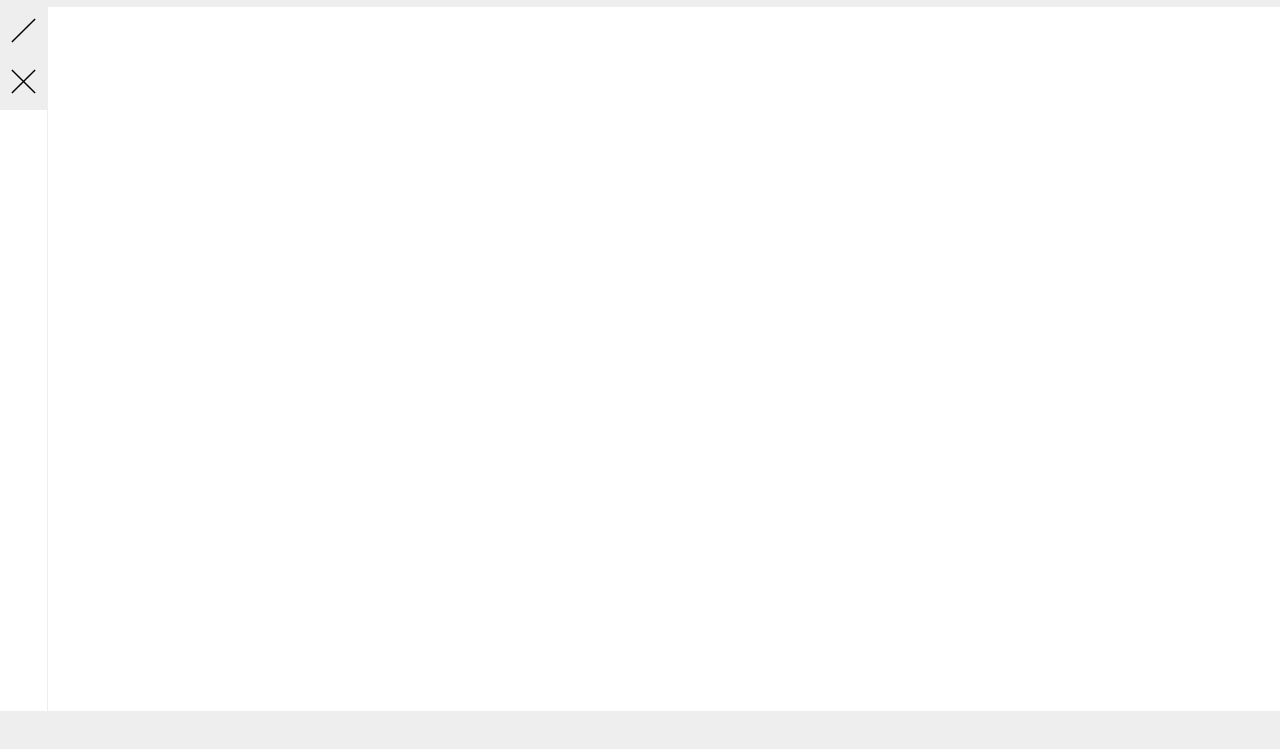
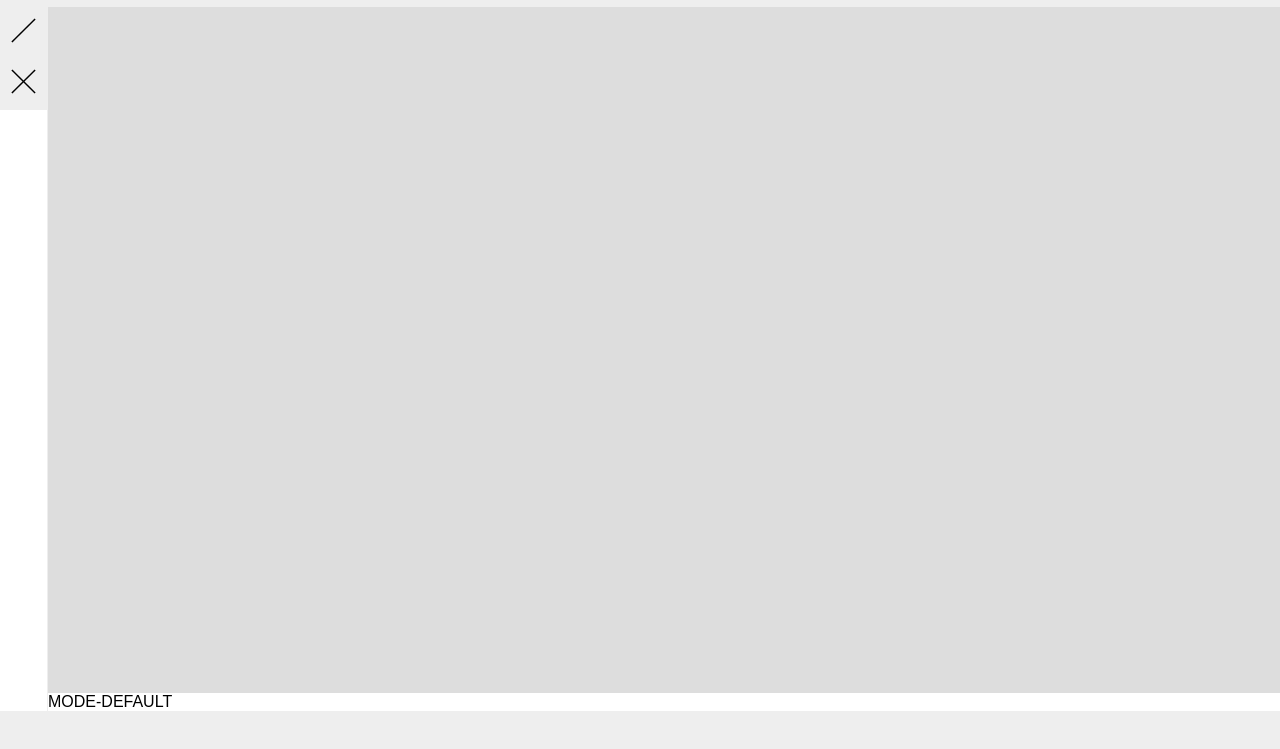
Before and after one commit to jlg-formation/svg-editor, a website built with Vite: page index.html in a window 1280 px wide. Shown: the part 41-790 px from the top of the page. Built offline with nearby package versions, Linux system fonts and the light colour scheme.

Commit message:
dev: added drawing board component

```diff
--- a/src/DrawingBoard.js
+++ b/src/DrawingBoard.js
@@ -1,4 +1,5 @@
-import { querySelector } from "./utils";
+import { Mode } from "./Mode";
+import { querySelector, querySelectorFromElt } from "./utils";
 
 export class DrawingBoard {
   /**
@@ -6,5 +7,21 @@ export class DrawingBoard {
    */
   constructor(selector) {
     this.elt = querySelector(selector);
+
+    // we add drawing-board class in order to let the DrawingBoard.css file to be applied.
+    this.elt.classList.add("drawing-board");
+
+    // initializing to SVG and mode DIV.
+    this.elt.innerHTML = '<svg></svg><div class="mode"></div>';
+    this.svg = querySelectorFromElt(this.elt, "svg");
+
+    this.modeElt = querySelectorFromElt(this.elt, ".mode");
+    this.mode = Mode.DEFAULT;
+
+    this.refreshMode();
+  }
+
+  refreshMode() {
+    this.modeElt.innerHTML = this.mode.toUpperCase();
   }
 }
--- /dev/null
+++ b/src/Mode.js
@@ -0,0 +1,8 @@
+// static keyword for field exists from ES2022
+
+export class Mode {
+  static DEFAULT = "mode-default";
+  static WIDGET_INSERT = "mode-widget-insert";
+  static WIDGET_SELECTED = "mode-widget-selected";
+  static WIDGET_EDITING = "mode-widget-editing";
+}
--- /dev/null
+++ b/src/css/DrawingBoard.css
@@ -0,0 +1,10 @@
+.drawing-board {
+  display: flex;
+  flex-flow: column;
+
+  svg {
+    background: #ddd;
+    width: 100%;
+    flex-grow: 1;
+  }
+}
--- a/src/main.js
+++ b/src/main.js
@@ -9,6 +9,7 @@ const addLine = () => console.log("add line");
 const cleanAll = () => console.log("clean all");
 
 const drawingBoard = new DrawingBoard("main");
+console.log("drawingBoard: ", drawingBoard);
 
 const menu = new Menu("aside");
 menu.add("button.addLine", addLine);
--- a/src/style.css
+++ b/src/style.css
@@ -2,3 +2,4 @@
 @import "./css/reset.css";
 @import "./css/layout.css";
 @import "./css/button.css";
+@import "./css/DrawingBoard.css";
```
